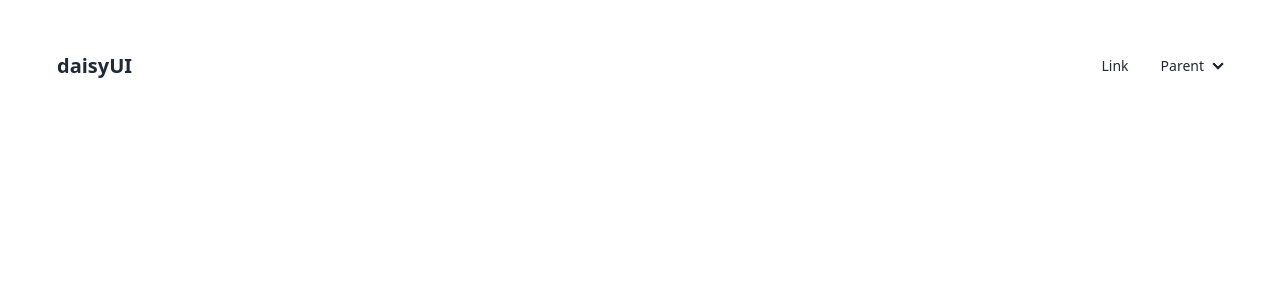
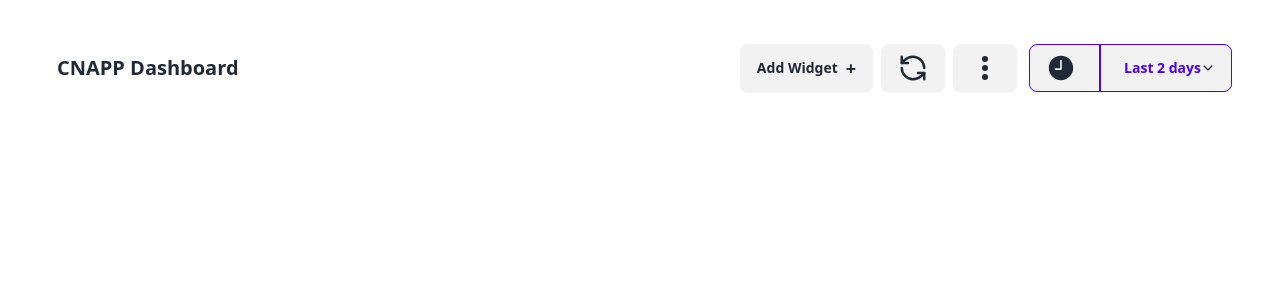
Before and after one commit to linux44gh6/Assignment-1, a React (Vite) app: page / in a window 1280 px wide. Shown: the top 300 px of the page. Built offline with nearby package versions, Linux system fonts and the light colour scheme.

Commit message:
add 2 pichat

```diff
--- a/package.json
+++ b/package.json
@@ -10,8 +10,11 @@
     "preview": "vite preview"
   },
   "dependencies": {
+    "chart.js": "^4.4.3",
     "react": "^18.3.1",
-    "react-dom": "^18.3.1"
+    "react-chartjs-2": "^5.2.0",
+    "react-dom": "^18.3.1",
+    "react-icons": "^5.3.0"
   },
   "devDependencies": {
     "@eslint/js": "^9.8.0",
--- a/src/App.jsx
+++ b/src/App.jsx
@@ -1,27 +1,30 @@
 
 import './App.css'
+import { LuRefreshCcw } from "react-icons/lu";
+import { HiDotsVertical } from "react-icons/hi";
+import { IoIosTime } from "react-icons/io";
+import { IoIosArrowDown } from "react-icons/io";
 
 function App() {
-
-
   return (
     <>
      <div className="navbar bg-base-100">
   <div className="flex-1">
-    <a className="btn btn-ghost text-xl">daisyUI</a>
+    <a className="btn btn-ghost text-xl">CNAPP Dashboard</a>
   </div>
   <div className="flex-none">
-    <ul className="menu menu-horizontal px-1">
-      <li><a>Link</a></li>
-      <li>
-        <details>
-          <summary>Parent</summary>
-          <ul className="bg-base-100 rounded-t-none p-2">
-            <li><a>Link 1</a></li>
-            <li><a>Link 2</a></li>
-          </ul>
-        </details>
-      </li>
+    <ul className="flex items-center gap-2 px-1">
+
+      <li><button className='btn'>Add Widget <span className='text-lg'>+</span></button></li>
+      <span className='btn'><LuRefreshCcw className='text-3xl'></LuRefreshCcw></span>
+      <span className='btn'><HiDotsVertical className='text-3xl'></HiDotsVertical></span>
+      <span><div className="dropdown dropdown-end">
+  <div tabIndex={0} role="button" className="btn m-1 flex gap-0 border-primary"><IoIosTime className='text-3xl'></IoIosTime><div className="divider divider-horizontal divider-primary"></div> <p className='text-primary flex gap-2'>Last 2 days</p><IoIosArrowDown></IoIosArrowDown></div>
+  <ul tabIndex={0} className="dropdown-content menu bg-base-100 rounded-box z-[1] w-52 p-2 shadow">
+    <li><a>Item 1</a></li>
+    <li><a>Item 2</a></li>
+  </ul>
+</div></span>
     </ul>
   </div>
 </div>
--- /dev/null
+++ b/src/Components/CloudAccountRiskAssessmentChart.jsx
@@ -0,0 +1,36 @@
+
+import { Pie } from 'react-chartjs-2';
+
+const CloudAccountRiskAssessmentChart = () => {
+  const data = {
+    labels: ['Failed', 'Warning', 'Not Available', 'Passed'],
+    datasets: [
+      {
+        label: 'Risk Assessment',
+        data: [15, 20, 10, 55],
+        backgroundColor: [
+          'rgba(255, 99, 132, 0.2)',
+          'rgba(255, 206, 86, 0.2)',
+          'rgba(201, 203, 207, 0.2)',
+          'rgba(75, 192, 192, 0.2)',
+        ],
+        borderColor: [
+          'rgba(255, 99, 132, 1)',
+          'rgba(255, 206, 86, 1)',
+          'rgba(201, 203, 207, 1)',
+          'rgba(75, 192, 192, 1)',
+        ],
+        borderWidth: 1,
+      },
+    ],
+  };
+
+  return (
+    <div className="bg-white p-4 rounded-lg shadow-md w-full">
+      <h3 className="text-lg font-semibold mb-4">Cloud Account Risk Assessment</h3>
+      <Pie data={data} />
+    </div>
+  );
+};
+
+export default CloudAccountRiskAssessmentChart;
--- /dev/null
+++ b/src/Components/CloudAccountStatusChart.jsx
@@ -0,0 +1,29 @@
+
+import { Pie } from 'react-chartjs-2';
+import { Chart as ChartJS, ArcElement, Tooltip, Legend } from 'chart.js';
+
+ChartJS.register(ArcElement, Tooltip, Legend);
+
+const CloudAccountStatusChart = () => {
+  const data = {
+    labels: ['Connected', 'Not Connected'],
+    datasets: [
+      {
+        label: 'Cloud Account Status',
+        data: [70, 30],
+        backgroundColor: ['rgba(75, 192, 192, 0.2)', 'rgba(255, 99, 132, 0.2)'],
+        borderColor: ['rgba(75, 192, 192, 1)', 'rgba(255, 99, 132, 1)'],
+        borderWidth: 1,
+      },
+    ],
+  };
+
+  return (
+    <div className="bg-white p-4 rounded-lg shadow-md w-full">
+      <h3 className="text-lg font-semibold mb-4">Cloud Account Status</h3>
+      <Pie data={data} />
+    </div>
+  );
+};
+
+export default CloudAccountStatusChart;
```
Also changed, not shown: 1 other file (tests, documents, lock files or other folders).
